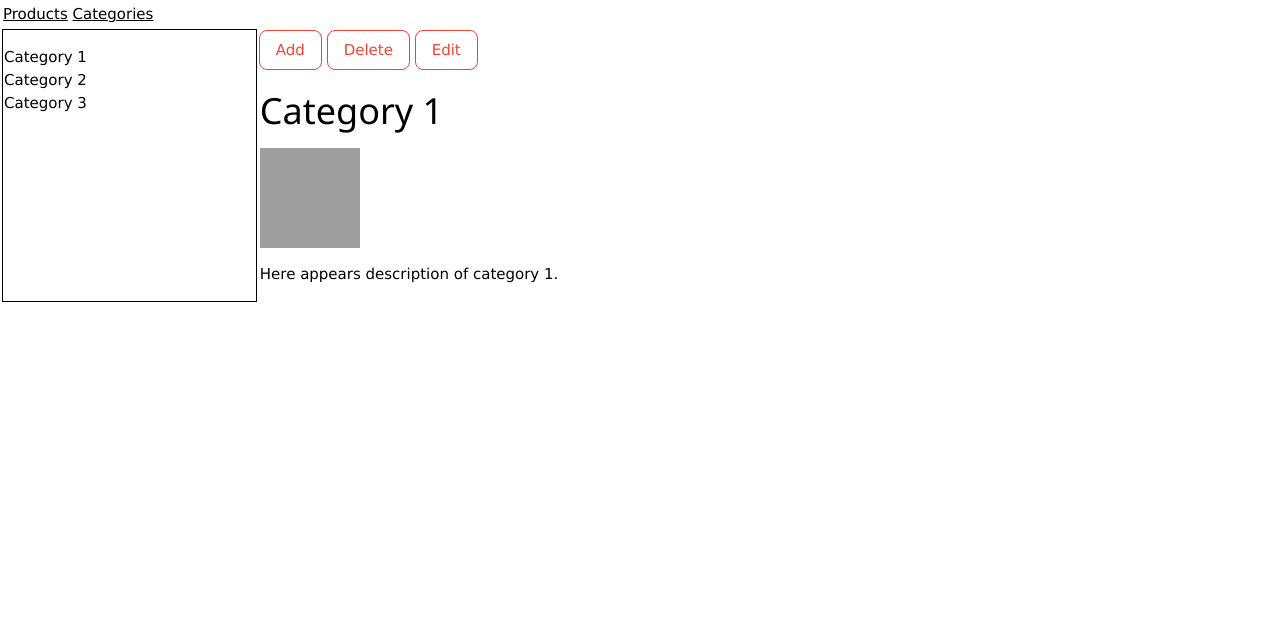
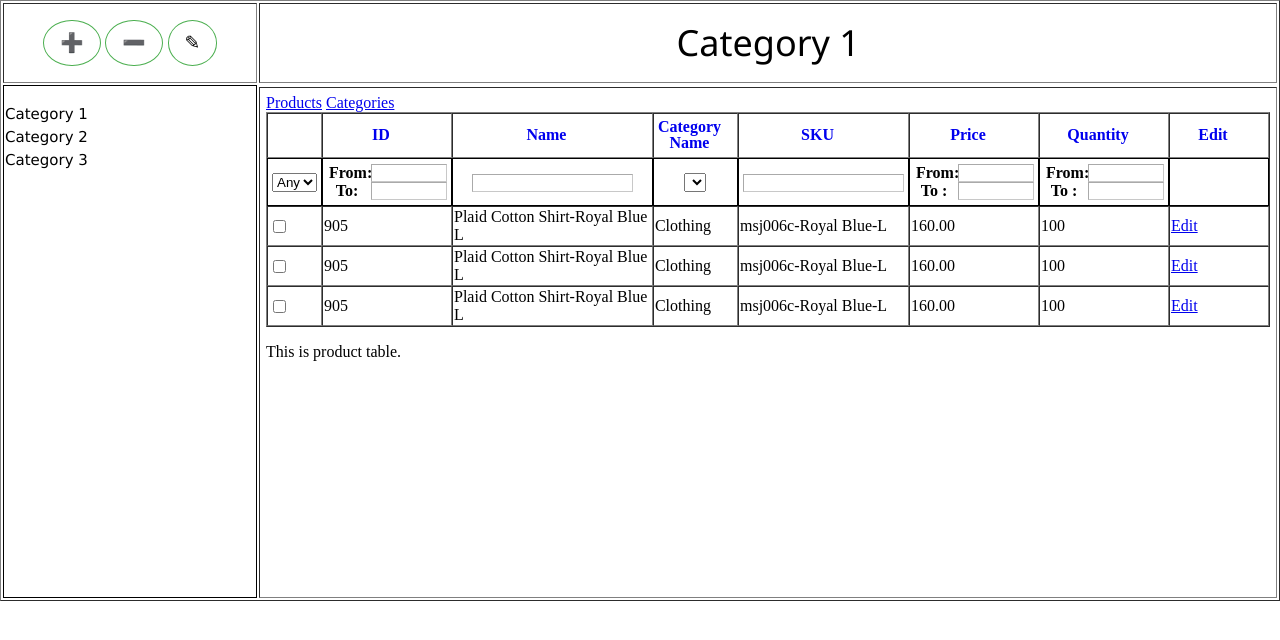
Before and after one commit to DrMad92/icd0007-product-catalogue, a PHP site: page /static/category.html in a window 1280 px wide, after a click on "Category 1". Shown: the top 640 px of the page. Run offline with PHP 8.4, Linux system fonts and the light colour scheme; grey boxes are pictures that could not be loaded.

Commit message:
Modified buttons. Added iframe.

```diff
--- a/static/category.html
+++ b/static/category.html
@@ -1,17 +1,45 @@
 <!DOCTYPE html>
 <head>
+    <meta charset="UTF-8">
     <link rel="stylesheet" href="https://www.w3schools.com/w3css/4/w3.css">
     <link rel="stylesheet" href="../style/categories.css">
-    <style>
-
-    </style>
 </head>
 <body>
-    <table>
+    <table border="1">
         <tr>
-            <td id="table-nav" colspan="2">
-                <a href="./products.html">Products</a>
-                <a href="./category.html">Categories</a>
+            <td id="category-buttons">
+                <a href="#Add" class="tooltip w3-btn w3-white w3-border w3-border-green w3-circle">
+                    &#10133
+                    <span class="tooltiptext">
+                        Add category
+                    </span>
+                </a>
+                <a href="#Delete" class="tooltip w3-btn w3-white w3-border w3-border-green w3-circle">
+                    &#10134
+                    <span class="tooltiptext">
+                        Delete category
+                    </span>
+                </a>
+                <a href="#Edit" class="tooltip w3-btn w3-white w3-border w3-border-green w3-circle">
+                    &#9998
+                    <span class="tooltiptext">
+                        Edit category
+                    </span>
+                </a>
+            </td>
+            <td id="category-title">
+                    <div class="category" id="welcome-title" style="display:block">
+                        <h1>Product catalogue</h1>
+                    </div>
+                    <div class="category" id="category1-title" style="display:none">
+                        <h1>Category 1</h1>
+                    </div>
+                    <div class="category" id="category2-title" style="display:none">
+                        <h1>Category 2</h1>
+                    </div>
+                    <div class="category" id="category3-title" style="display:none">
+                        <h1>Category 3</h1>
+                    </div>
             </td>
         </tr>
         <tr>
@@ -22,28 +50,20 @@
                         <li><button class="w3-bar-item w3-button" onclick="openCategory('category3')">Category 3</button></li>
                     </ul>
             </td>
-            <td id="category-buttons" colspan="2">
-                <a href="#Add" class="w3-btn w3-white w3-border w3-border-red w3-text-red w3-round-large">Add</a>
-                <a href="#Delete" class="w3-btn w3-white w3-border w3-border-red w3-text-red w3-round-large">Delete</a>
-                <a href="#Edit" class="w3-btn w3-white w3-border w3-border-red w3-text-red w3-round-large">Edit</a>
-            </td>
         </tr>
         <tr>
             <td id="category-view">
                 <div class="category" id="category1" style="display:none">
-                    <h1>Category 1</h1>
-                    <img src="../img/pic1.jpeg" alt="apple" id="image">
-                    <p>Here appears description of category 1.</p>
+                    <!-- Call products.php -->
+                    <iframe src="./products.html#category1" frameborder="0"></iframe>
                 </div>
                 <div class="category" id="category2" style="display:none">
-                    <h1>Category 2</h1>
-                    <img src="../img/pic1.jpeg" alt="apple" id="image">
-                    <p>Here appears description of category 2.</p>
+                    <!-- Call products.php -->
+                    <iframe src="./products.html#category4" frameborder="0"></iframe>
                 </div>
                 <div class="category" id="category3" style="display:none">
-                    <h1>Category 3</h1>
-                    <img src="../img/pic1.jpeg" alt="apple" id="image">
-                    <p>Here appears description of category 3.</p>
+                    <!-- Call products.php -->
+                    <iframe src="./products.html#category3" frameborder="0"></iframe>
                 </div>
             </td>
         </tr>
@@ -56,6 +76,7 @@
                 x[i].style.display = "none";
             }
             document.getElementById(categoryName).style.display = "block";
+            document.getElementById(categoryName + '-title').style.display = "block";
         }
     </script>
 </body>
--- a/style/categories.css
+++ b/style/categories.css
@@ -28,9 +28,57 @@ table{
     height: 100px;
     width: 100px;
 }
-#category-buttons{
-    padding-left: 0%;
+#category-buttons, #category-title{
+    height: 80px;
+    text-align: center;
+}
+#category-buttons a{
+    font-size: 125%;
 }
 .w3-bar-item {
     padding: 0;
 }
+.category iframe{
+    width: 100%;
+    height: 100%;
+    min-height: 500px;
+}
+
+.tooltip {
+    position: relative;
+    display: inline-block;
+}
+
+.tooltip:hover {
+    overflow: visible;
+}
+.tooltip .tooltiptext {
+    visibility: hidden;
+    font-size: 75%;
+    width: 120px;
+    background-color: black;
+    color: #fff;
+    text-align: center;
+    border-radius: 6px;
+    padding: 5px 0;
+
+    /* Position the tooltip */
+    position: absolute;
+    z-index: 1;
+    top: 100%;
+    left: 50%;
+    margin-left: -60px;
+}
+.tooltip .tooltiptext::after {
+    content: "";
+    position: absolute;
+    bottom: 100%;
+    left: 50%;
+    margin-left: -5px;
+    border-width: 5px;
+    border-style: solid;
+    border-color: transparent transparent black transparent;
+  }
+.tooltip:hover .tooltiptext {
+    visibility: visible;
+}
```
